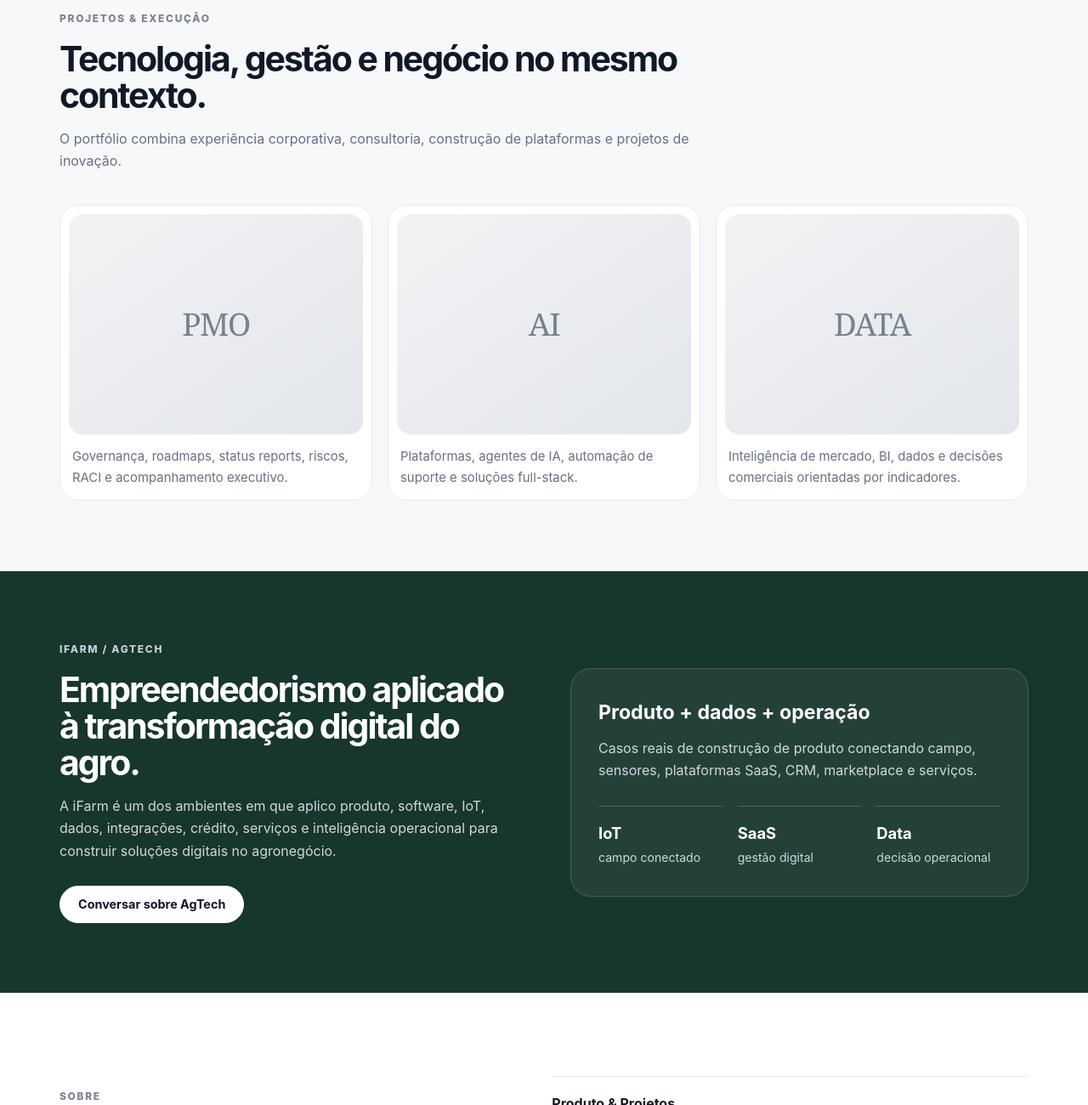
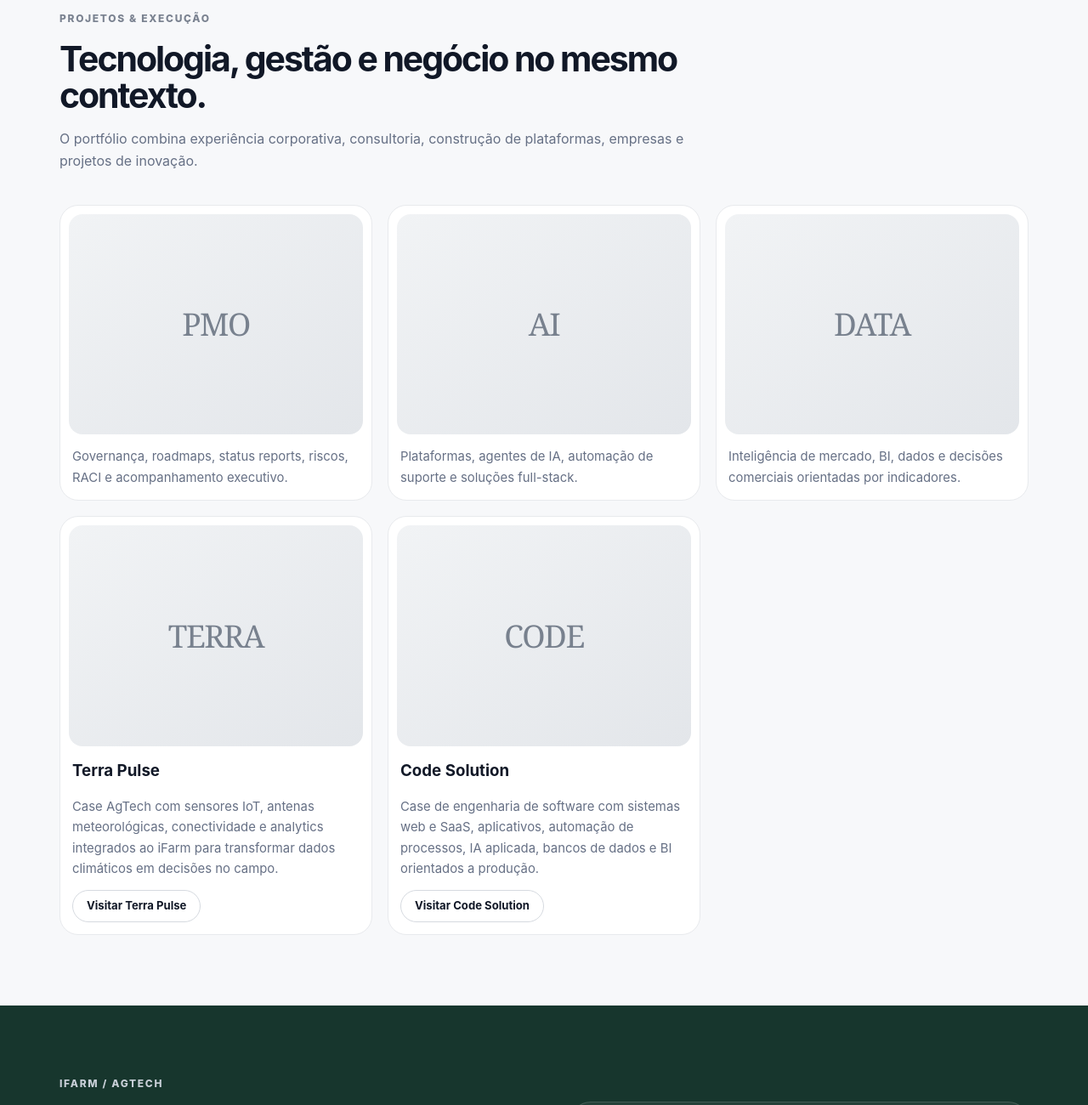
Before and after one commit to VictorHugoSimon/victor-simon-site, a website: page public/index.html in a window 1280 px wide. Shown: the part 2837-4137 px from the top of the page at 85% size. Drawn offline with Linux system fonts and the light colour scheme; no server answers.

Commit message:
feat: adiciona Terra Pulse e Code Solution como cases

```diff
--- a/public/index.html
+++ b/public/index.html
@@ -95,11 +95,23 @@
 
     <section class="section alt" id="projetos">
       <div class="container">
-        <div class="section-title"><div class="eyebrow" data-pt="Projetos & execução" data-en="Projects & execution">Projetos & execução</div><h2 data-pt="Tecnologia, gestão e negócio no mesmo contexto." data-en="Technology, management and business in the same context.">Tecnologia, gestão e negócio no mesmo contexto.</h2><p data-pt="O portfólio combina experiência corporativa, consultoria, construção de plataformas e projetos de inovação." data-en="The portfolio combines corporate experience, consulting, platform building and innovation projects.">O portfólio combina experiência corporativa, consultoria, construção de plataformas e projetos de inovação.</p></div>
+        <div class="section-title"><div class="eyebrow" data-pt="Projetos & execução" data-en="Projects & execution">Projetos & execução</div><h2 data-pt="Tecnologia, gestão e negócio no mesmo contexto." data-en="Technology, management and business in the same context.">Tecnologia, gestão e negócio no mesmo contexto.</h2><p data-pt="O portfólio combina experiência corporativa, consultoria, construção de plataformas, empresas e projetos de inovação." data-en="The portfolio combines corporate experience, consulting, platform building, companies and innovation projects.">O portfólio combina experiência corporativa, consultoria, construção de plataformas, empresas e projetos de inovação.</p></div>
         <div class="gallery">
           <article class="gallery-card"><div class="gallery-visual"><span class="placeholder">PMO</span></div><p data-pt="Governança, roadmaps, status reports, riscos, RACI e acompanhamento executivo." data-en="Governance, roadmaps, status reports, risks, RACI and executive monitoring.">Governança, roadmaps, status reports, riscos, RACI e acompanhamento executivo.</p></article>
           <article class="gallery-card"><div class="gallery-visual"><span class="placeholder">AI</span></div><p data-pt="Plataformas, agentes de IA, automação de suporte e soluções full-stack." data-en="Platforms, AI agents, support automation and full-stack solutions.">Plataformas, agentes de IA, automação de suporte e soluções full-stack.</p></article>
           <article class="gallery-card"><div class="gallery-visual"><span class="placeholder">DATA</span></div><p data-pt="Inteligência de mercado, BI, dados e decisões comerciais orientadas por indicadores." data-en="Market intelligence, BI, data and metric-driven commercial decisions.">Inteligência de mercado, BI, dados e decisões comerciais orientadas por indicadores.</p></article>
+          <article class="gallery-card">
+            <div class="gallery-visual"><span class="placeholder">TERRA</span></div>
+            <h3 style="padding:14px 4px 0">Terra Pulse</h3>
+            <p data-pt="Case AgTech com sensores IoT, antenas meteorológicas, conectividade e analytics integrados ao iFarm para transformar dados climáticos em decisões no campo." data-en="AgTech case combining IoT sensors, weather stations, connectivity and analytics integrated with iFarm to turn climate data into field decisions.">Case AgTech com sensores IoT, antenas meteorológicas, conectividade e analytics integrados ao iFarm para transformar dados climáticos em decisões no campo.</p>
+            <a class="btn secondary" style="margin:8px 4px 4px;min-height:38px;padding:0 16px;font-size:.82rem" href="https://www.terrapulse.com.br/" target="_blank" rel="noopener noreferrer" data-event="case_terrapulse" data-pt="Visitar Terra Pulse" data-en="Visit Terra Pulse">Visitar Terra Pulse</a>
+          </article>
+          <article class="gallery-card">
+            <div class="gallery-visual"><span class="placeholder">CODE</span></div>
+            <h3 style="padding:14px 4px 0">Code Solution</h3>
+            <p data-pt="Case de engenharia de software com sistemas web e SaaS, aplicativos, automação de processos, IA aplicada, bancos de dados e BI orientados a produção." data-en="Software engineering case spanning web and SaaS systems, apps, process automation, applied AI, databases and production-oriented BI.">Case de engenharia de software com sistemas web e SaaS, aplicativos, automação de processos, IA aplicada, bancos de dados e BI orientados a produção.</p>
+            <a class="btn secondary" style="margin:8px 4px 4px;min-height:38px;padding:0 16px;font-size:.82rem" href="https://www.codesolution.com.br/" target="_blank" rel="noopener noreferrer" data-event="case_codesolution" data-pt="Visitar Code Solution" data-en="Visit Code Solution">Visitar Code Solution</a>
+          </article>
         </div>
       </div>
     </section>
```
